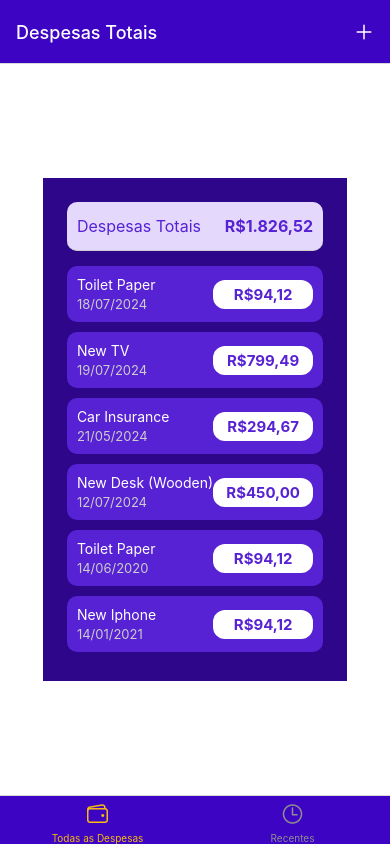
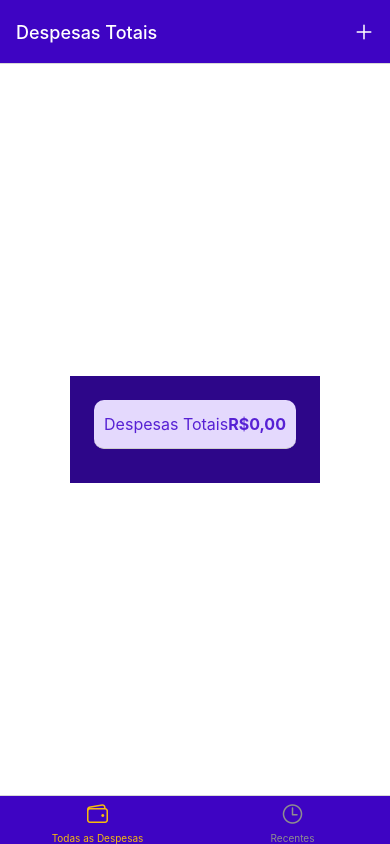
Before and after one commit to MarceloBxD/ExpenseTracker, a React Native app: screen / in a window 390 px wide. Built offline with nearby package versions, Linux system fonts and the light colour scheme.

Commit message:
chore: Update app.json and styles for ManageExpenses and RecentExpenses screens, and update dependencies

```diff
--- a/app.json
+++ b/app.json
@@ -9,7 +9,7 @@
     "splash": {
       "image": "./assets/splash.png",
       "resizeMode": "contain",
-      "backgroundColor": "#ffffff"
+      "backgroundColor": "#2d0689"
     },
     "ios": {
       "supportsTablet": true
--- a/contexts/ExpensesContext.tsx
+++ b/contexts/ExpensesContext.tsx
@@ -1,4 +1,5 @@
 import { createContext, useContext, useReducer } from "react";
+import { filterRecentExpenses } from "../utils/filterRecentExpenses";
 
 type Expense = {
   id: string;
@@ -43,44 +44,7 @@ export const ExpensesProvider = ({
     }
   }
 
-  const DUMMY_EXPENSES: Expense[] = [
-    {
-      id: "e1",
-      description: "Toilet Paper",
-      amount: 94.12,
-      date: new Date(2024, 6, 18),
-    },
-    {
-      id: "e2",
-      description: "New TV",
-      amount: 799.49,
-      date: new Date(2024, 6, 19),
-    },
-    {
-      id: "e3",
-      description: "Car Insurance",
-      amount: 294.67,
-      date: new Date(2024, 4, 21),
-    },
-    {
-      id: "e4",
-      description: "New Desk (Wooden)",
-      amount: 450,
-      date: new Date(2024, 6, 12),
-    },
-    {
-      id: "e5",
-      description: "Toilet Paper",
-      amount: 94.12,
-      date: new Date(2020, 5, 14),
-    },
-    {
-      id: "e6",
-      description: "New Iphone",
-      amount: 94.12,
-      date: new Date(2020, 12, 14),
-    },
-  ];
+  const DUMMY_EXPENSES: Expense[] = [];
 
   const [expensesState, dispatch] = useReducer(expensesReducer, DUMMY_EXPENSES);
 
--- a/package.json
+++ b/package.json
@@ -9,10 +9,11 @@
     "web": "expo start --web"
   },
   "dependencies": {
+    "@react-native-async-storage/async-storage": "1.23.1",
     "@react-navigation/bottom-tabs": "^6.6.0",
     "@react-navigation/native": "^6.1.17",
     "@react-navigation/native-stack": "^6.10.0",
-    "expo": "~51.0.21",
+    "expo": "~51.0.22",
     "expo-status-bar": "~1.12.1",
     "react": "18.2.0",
     "react-native": "0.74.3",
--- a/screens/ManageExpenses/index.tsx
+++ b/screens/ManageExpenses/index.tsx
@@ -1,13 +1,6 @@
 import React, { useLayoutEffect, useState, useEffect } from "react";
-import {
-  View,
-  Text,
-  TouchableOpacity,
-  StyleSheet,
-  TextInput,
-} from "react-native";
+import { View, Text, TouchableOpacity, TextInput } from "react-native";
 import { styles } from "./styles";
-
 import { NativeStackScreenProps } from "@react-navigation/native-stack";
 import { RootStackParamList } from "../../App";
 import IconButton from "../../components/UI/IconButton";
@@ -20,93 +13,132 @@ type ManageExpensesProps = NativeStackScreenProps<
   "ManageExpenses"
 >;
 
+const convertToNumber = (value: string) => parseFloat(value.replace(",", "."));
+
+const formatToBRL = (value: string) => {
+  const numberValue = convertToNumber(value);
+  if (isNaN(numberValue) || numberValue <= 0) return value;
+  return numberValue.toLocaleString("pt-BR", {
+    style: "currency",
+    currency: "BRL",
+  });
+};
+
+const verifyIfAmountIsABrlCurrency = (value: string) => {
+  const regex = /^(\d{1,3}(\.\d{3})*|(\d+))(\,\d{2})?$/;
+  return regex.test(value);
+};
+
 export const ManageExpenses = ({ route, navigation }: ManageExpensesProps) => {
   const expenseId = route.params?.expenseId;
   const isEditing = !!expenseId;
+  const { expenses, addExpense, updateExpense, deleteExpense } = useExpenses();
+  const itemToEdit = expenses.find((item) => item.id === expenseId);
+  const [inputValues, setInputValues] = useState({
+    description: { value: "", isValid: false },
+    amount: { value: "", isValid: false },
+  });
 
-  const { expenses, addExpense, updateExpense, deleteExpense } = useExpenses();
-
-  const itemToEdit = expenses.find((item) => item.id === expenseId);
-
-  const [inputValues, setInputValues] = useState({
-    description: "",
-    amount: "",
-  });
+  const amountIsValid =
+    !isNaN(convertToNumber(inputValues.amount.value)) &&
+    convertToNumber(inputValues.amount.value) > 0 &&
+    verifyIfAmountIsABrlCurrency(inputValues.amount.value);
+  const descriptionIsValid = inputValues.description.value.trim().length > 0;
+  const formIsInvalid = !amountIsValid || !descriptionIsValid;
 
   useEffect(() => {
     if (isEditing && itemToEdit) {
       setInputValues({
-        description: itemToEdit.description,
-        amount: itemToEdit.amount.toString(),
+        description: { value: itemToEdit.description, isValid: true },
+        amount: {
+          value: itemToEdit.amount.toString().replace(".", ","),
+          isValid: true,
+        },
       });
     }
   }, [isEditing, itemToEdit]);
 
-  function handleInputChange(inputIdentifier: string, inputValue: string) {
-    setInputValues((prev) => {
-      return {
-        ...prev,
-        [inputIdentifier]: inputValue,
-      };
-    });
-  }
+  const handleInputChange = (inputIdentifier: string, inputValue: string) => {
+    setInputValues((prev) => ({
+      ...prev,
+      [inputIdentifier]: {
+        value: inputValue,
+        isValid:
+          inputIdentifier === "description"
+            ? inputValue.trim().length > 0
+            : amountIsValid,
+      },
+    }));
+  };
 
   useLayoutEffect(() => {
     navigation.setOptions({
       title: isEditing ? "Editar Despesa" : "Adicionar Despesa",
       headerRight: () => (
-        <TouchableOpacity
-          onPress={() => {
-            console.log("Save Expense");
-          }}
-        >
-          {isEditing ? (
-            <IconButton icon="save-outline" size={24} color="#fff" />
-          ) : (
-            <IconButton icon="add" size={24} color="#fff" />
-          )}
+        <TouchableOpacity onPress={() => console.log("Save Expense")}>
+          <IconButton
+            icon={isEditing ? "save-outline" : "add"}
+            size={24}
+            color="#fff"
+          />
         </TouchableOpacity>
       ),
     });
   }, [navigation, isEditing]);
 
-  function handleDeleteItem(expenseId: string) {
-    console.log("expenseId", expenseId);
-
+  const handleDeleteItem = (expenseId: string) => {
     deleteExpense(expenseId);
     navigation.goBack();
-  }
+  };
 
-  function handleAddExpense() {
-    if (!inputValues.description || !inputValues.amount) return;
+  const handleAddExpense = () => {
+    if (formIsInvalid) {
+      setInputValues((prev) => ({
+        ...prev,
+        description: { ...prev.description, isValid: descriptionIsValid },
+        amount: { ...prev.amount, isValid: amountIsValid },
+      }));
+      return;
+    }
 
     addExpense({
-      description: inputValues.description,
-      amount: +inputValues.amount,
+      description: inputValues.description.value,
+      amount: convertToNumber(inputValues.amount.value),
       date: new Date(),
     });
+
     navigation.goBack();
-  }
+  };
 
-  function handleUpdateExpense() {
+  const handleUpdateExpense = () => {
+    if (formIsInvalid) {
+      setInputValues((prev) => ({
+        ...prev,
+        description: { ...prev.description, isValid: descriptionIsValid },
+        amount: { ...prev.amount, isValid: amountIsValid },
+      }));
+      return;
+    }
+
     updateExpense(expenseId, {
-      description: inputValues.description,
-      amount: +inputValues.amount,
+      description: inputValues.description.value,
+      amount: convertToNumber(inputValues.amount.value),
       date: new Date(),
     });
+
     navigation.goBack();
-  }
+  };
 
-  function cancelHandler() {
+  const cancelHandler = () => {
     navigation.goBack();
-  }
+  };
 
   return (
     <View style={styles.container}>
       <Text style={styles.label}>Descrição</Text>
       <TextInput
-        value={inputValues.description}
-        onChangeText={handleInputChange.bind(this, "description")}
+        value={inputValues.description.value}
+        onChangeText={(text) => handleInputChange("description", text)}
         multiline
         numberOfLines={4}
         keyboardType="ascii-capable"
@@ -114,11 +146,16 @@ export const ManageExpenses = ({ route, navigation }: ManageExpensesProps) => {
       />
       <Text style={styles.label}>Valor</Text>
       <TextInput
-        value={inputValues.amount}
-        onChangeText={handleInputChange.bind(this, "amount")}
+        value={inputValues.amount.value}
+        onChangeText={(text) => handleInputChange("amount", text)}
         keyboardType="numeric"
         style={styles.input}
       />
+      {formIsInvalid && (
+        <Text style={styles.errorText}>
+          Por favor, preencha todos os campos corretamente.
+        </Text>
+      )}
       <View style={styles.buttonsContainer}>
         <Button style={styles.button} mode="flat" onPress={cancelHandler}>
           Cancelar
@@ -133,7 +170,7 @@ export const ManageExpenses = ({ route, navigation }: ManageExpensesProps) => {
       {isEditing && (
         <View style={styles.deleteContainer}>
           <IconButton
-            onPress={handleDeleteItem.bind(null, expenseId)}
+            onPress={() => handleDeleteItem(expenseId)}
             icon="trash-outline"
             size={24}
             color={GlobalStyles.colors.error50}
--- a/screens/ManageExpenses/styles.ts
+++ b/screens/ManageExpenses/styles.ts
@@ -35,4 +35,8 @@ export const styles = StyleSheet.create({
     marginBottom: 16,
     borderRadius: 8,
   },
+  errorText: {
+    color: GlobalStyles.colors.error50,
+    marginBottom: 16,
+  },
 });
--- a/screens/RecentExpenses/index.tsx
+++ b/screens/RecentExpenses/index.tsx
@@ -13,7 +13,7 @@ export const RecentExpenses = () => {
 
   useLayoutEffect(() => {
     setRecentExpenses(filterRecentExpenses(expenses));
-  }, []);
+  }, [expenses]);
 
   return (
     <View style={styles.container}>
```
Also changed, not shown: 1 other file (tests, documents, lock files or other folders).
